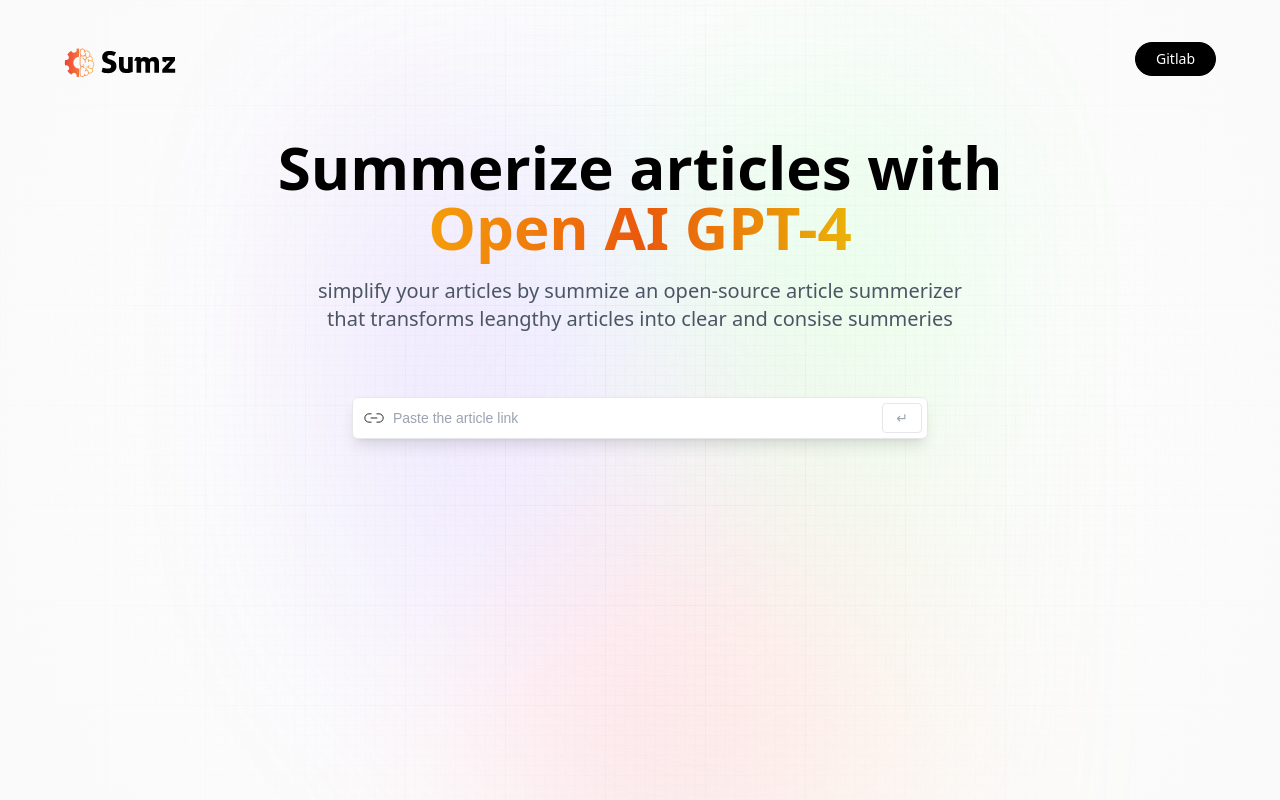
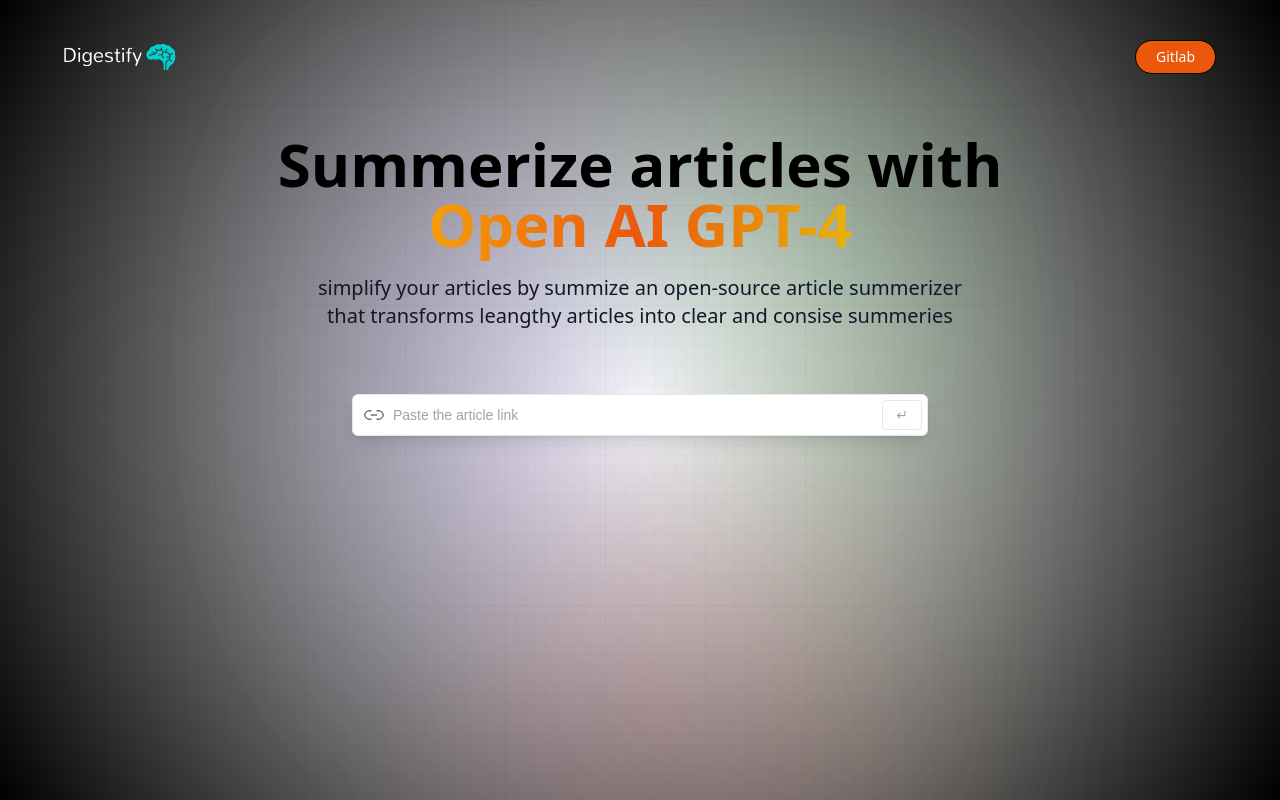
Before and after one commit to sicxbit/article-summerizer, a React (Vite) app: page / in a window 1280 px wide. Built offline with nearby package versions, Linux system fonts and the light colour scheme; a web font is replaced by a local one.

Commit message:
added some css tweaks

```diff
--- a/src/App.css
+++ b/src/App.css
@@ -17,7 +17,7 @@
 }
 
 .main:before {
-  background: radial-gradient(circle, rgba(2, 0, 36, 0) 0, #fafafa 100%);
+  background: radial-gradient(circle, rgba(2, 0, 36, 0) 0, black 100%);
   position: absolute;
   content: "";
   z-index: 2;
@@ -75,8 +75,8 @@
   @apply relative z-10 flex justify-center items-center flex-col max-w-7xl mx-auto sm:px-16 px-6;
 }
 
-.black_btn {
-  @apply rounded-full border border-black bg-black py-1.5 px-5 text-sm text-white transition-all hover:bg-white hover:text-black;
+.gitlab_btn {
+  @apply rounded-full border border-black bg-orange-600 py-1.5 px-5 text-sm text-white transition-all hover:bg-white hover:text-black;
 }
 
 .head_text {
@@ -88,7 +88,7 @@
 }
 
 .desc {
-  @apply mt-5 text-lg text-gray-600 sm:text-xl text-center max-w-2xl;
+  @apply mt-5 text-lg text-gray-900 sm:text-xl text-center max-w-2xl;
 }
 
 .url_input {
--- a/src/components/Hero.jsx
+++ b/src/components/Hero.jsx
@@ -16,7 +16,7 @@
           onClick={() => {
             window.open(`https://gitlab.com/arunjith.official/summerizer`);
           }}
-          className="black_btn"
+          className="gitlab_btn"
         >
           Gitlab
         </button>
```
Also changed, not shown: src/assets/logo.svg, 1 other file (tests, documents, lock files or other folders).
